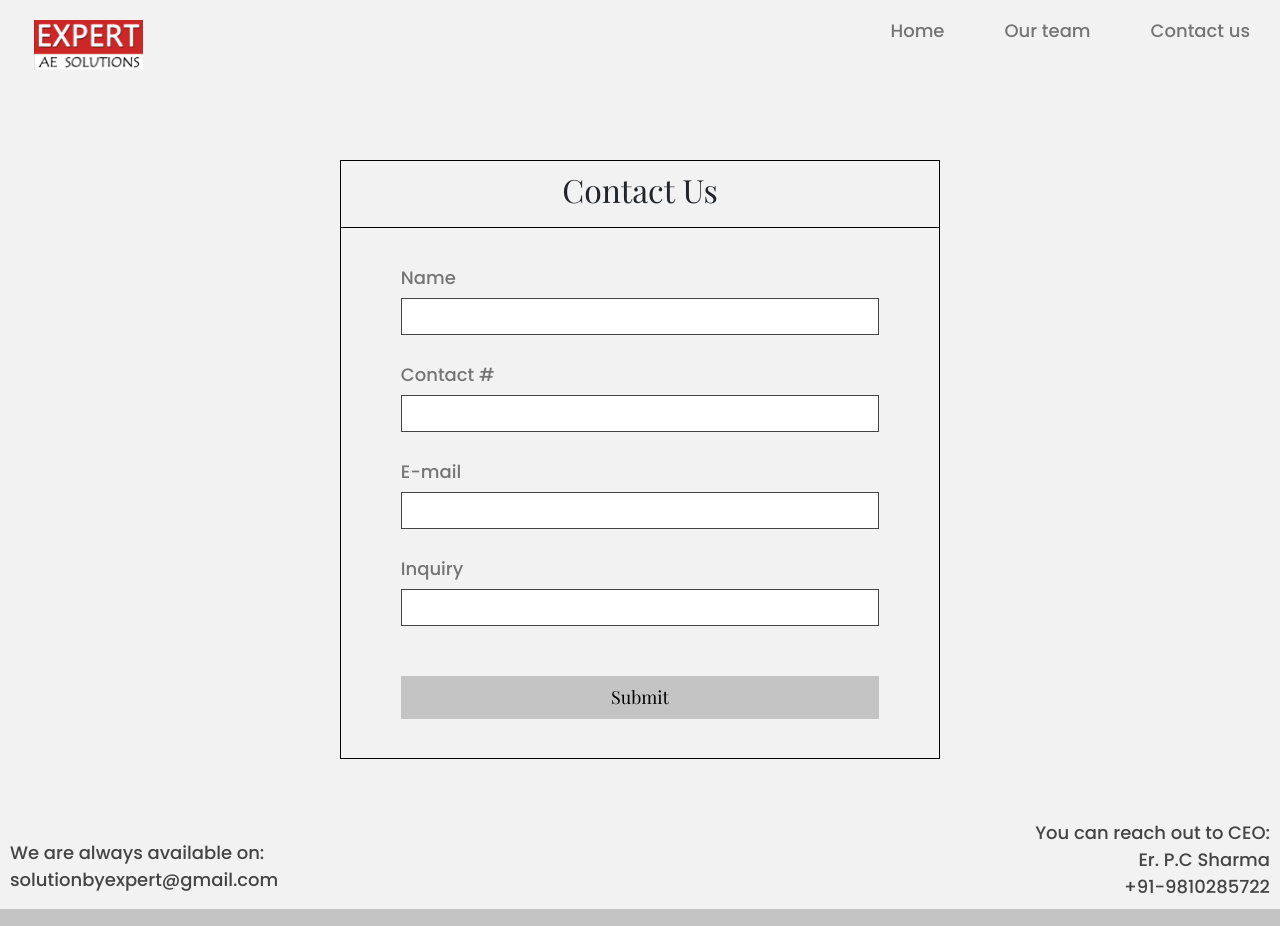
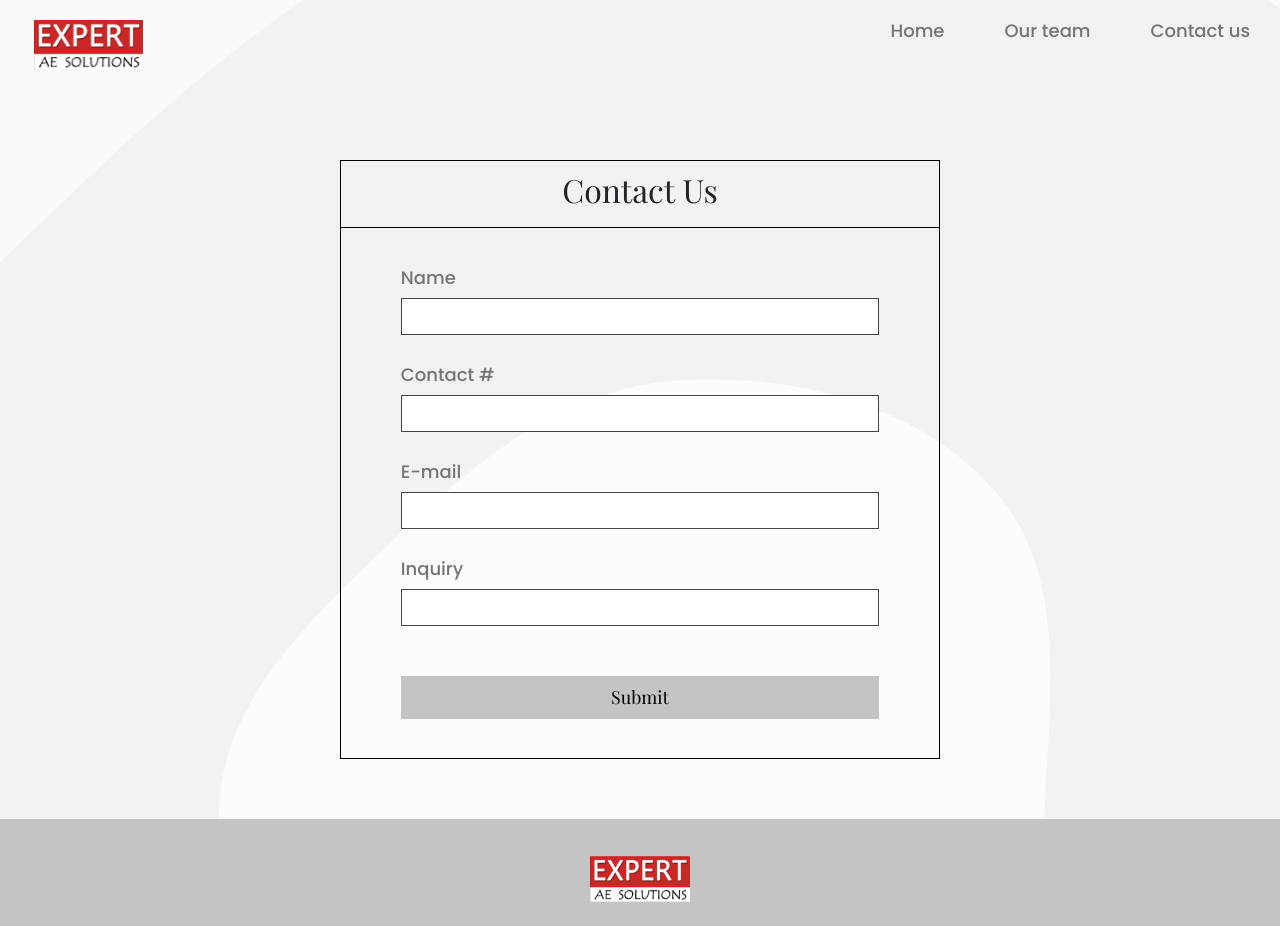
Before and after one commit to Nirbyoleek/ES-India, a React (Create React App) app: page /ContactUs in a window 1280 px wide. Shown: the top 926 px of the page. Built offline with nearby package versions, Linux system fonts and the light colour scheme.

Commit message:
fixed prb nav menu bg img, added bg to contact us & Our team page

```diff
--- a/src/components/Contact Us/contactUs.js
+++ b/src/components/Contact Us/contactUs.js
@@ -2,10 +2,11 @@ import React from "react";
 import classes from "./contactUs.module.css";
 import Header from "../nav-header/nav contact";
 import Footer from "../Footer/Footer";
+import background from "../../assets/backgroundContactUs.svg";
 
 const contactUs = () => {
   return (
-    <div className={classes.majorContainer}>
+    <div className={classes.majorContainer} style={{backgroundImage: `url(${background})` ,}}>
       <Header />
       <center>
         <div class={classes.formContainer}>
@@ -66,22 +67,6 @@ const contactUs = () => {
           </form>
         </div>
       </center>
-      <center>
-        <div className={classes.footer}>
-          <p className={classes.left}>
-            We are always available on:
-            <br />
-            solutionbyexpert@gmail.com
-          </p>
-          <p className={classes.right}>
-            You can reach out to CEO:
-            <br />
-            Er. P.C Sharma
-            <br />
-            +91-9810285722
-          </p>
-        </div>
-      </center>
       <div>
         <Footer />
       </div>
--- a/src/components/Contact Us/contactUs.module.css
+++ b/src/components/Contact Us/contactUs.module.css
@@ -9,7 +9,10 @@ h2 {
 .majorContainer {
   width: 100%;
   min-height: 100vh;
-  background-color: #f2f2f2;
+  /*background-color: #f2f2f2;*/
+  background-size: cover;
+  background-position: center;
+  background-repeat: no-repeat;
 }
 .formContainer {
   margin: 60px 0px;
```
Also changed, not shown: src/assets/backgroundContactUs.svg (added).
